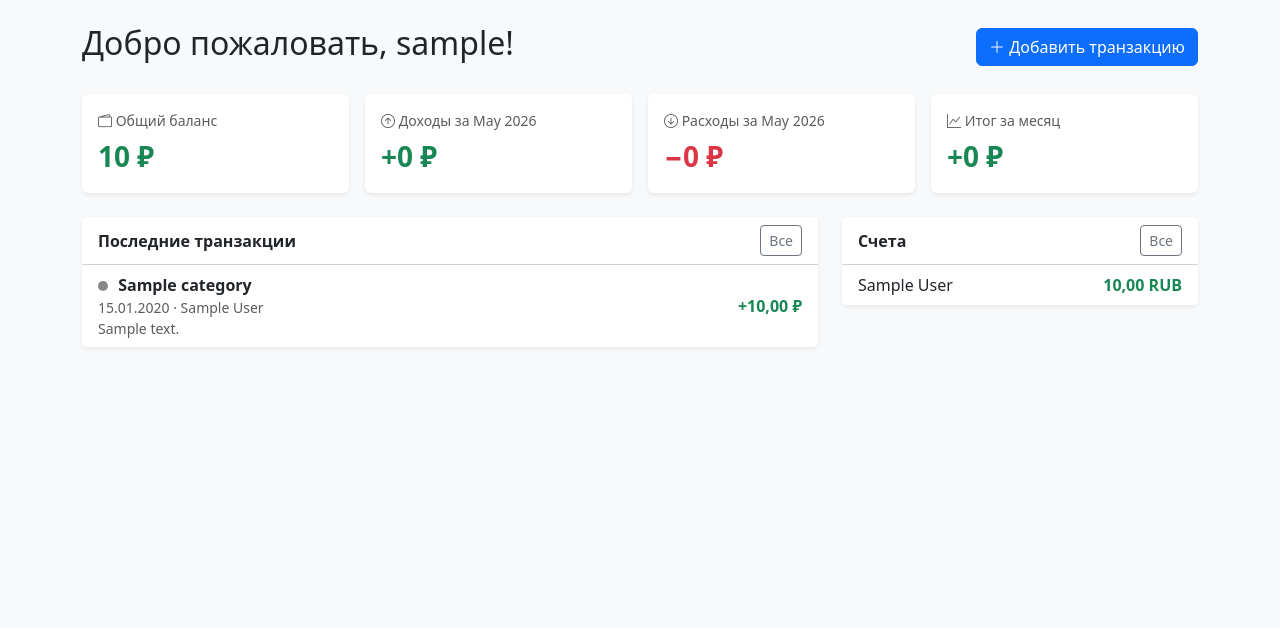
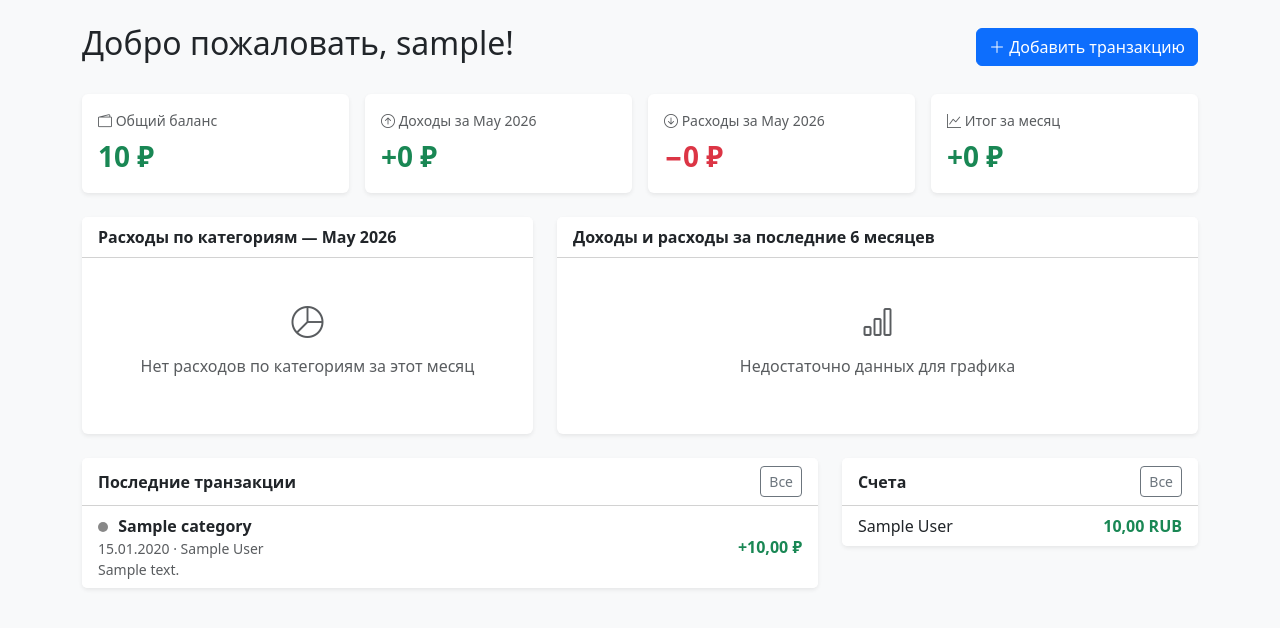
Before and after one commit to aMyrrh/finance_tracker, a Django app: page /dashboard/ in a window 1280 px wide. Shown: the part 56-684 px from the top of the page. Run offline with Django 5.2, Linux system fonts and the light colour scheme; a user stored in the database is signed in; tables that the repository leaves empty hold one stand-in row (values such as "Sample post").

Commit message:
feat: этап 7 — графики Chart.js на дашборде
- Pie-chart расходов по категориям за текущий месяц
- Bar-chart доходов/расходов за последние 6 месяцев
- Агрегации через TruncMonth + annotate в ORM
- Данные передаются в шаблон как JSON через json.dumps

Co-Authored-By: Claude Sonnet 4.6 <noreply@anthropic.com>

```diff
--- a/core/views.py
+++ b/core/views.py
@@ -1,8 +1,12 @@
+import json
+from datetime import date
+
 from django.contrib import messages
 from django.contrib.auth import login
 from django.contrib.auth.forms import UserCreationForm
 from django.contrib.auth.mixins import LoginRequiredMixin
 from django.db.models import Sum
+from django.db.models.functions import TruncMonth
 from django.shortcuts import redirect, render
 from django.urls import reverse_lazy
 from django.utils import timezone
@@ -63,6 +67,48 @@ class DashboardView(LoginRequiredMixin, View):
 
         accounts = Account.objects.filter(owner=user)
 
+        # --- Данные для pie-графика: расходы по категориям за текущий месяц ---
+        pie_data_qs = (
+            month_qs.filter(type='expense', category__isnull=False)
+            .values('category__name', 'category__color')
+            .annotate(total=Sum('amount'))
+            .order_by('-total')
+        )
+        pie_labels = [r['category__name'] for r in pie_data_qs]
+        pie_values = [float(r['total']) for r in pie_data_qs]
+        pie_colors = [r['category__color'] for r in pie_data_qs]
+
+        # --- Данные для bar-графика: доходы и расходы по последним 6 месяцам ---
+        # TruncMonth группирует транзакции по месяцу
+        six_months_ago = date(now.year, now.month, 1)
+        # вычтем 5 месяцев вручную, чтобы не тащить dateutil
+        month_num = now.month - 5
+        year_num = now.year
+        if month_num <= 0:
+            month_num += 12
+            year_num -= 1
+        six_months_ago = date(year_num, month_num, 1)
+
+        bar_qs = (
+            Transaction.objects
+            .filter(owner=user, date__gte=six_months_ago)
+            .annotate(month=TruncMonth('date'))
+            .values('month', 'type')
+            .annotate(total=Sum('amount'))
+            .order_by('month')
+        )
+
+        # Собираем словарь {month_label: {income: x, expense: y}}
+        bar_map: dict = {}
+        for row in bar_qs:
+            label = row['month'].strftime('%b %Y')
+            bar_map.setdefault(label, {'income': 0, 'expense': 0})
+            bar_map[label][row['type']] += float(row['total'])
+
+        bar_labels = list(bar_map.keys())
+        bar_income = [bar_map[l]['income'] for l in bar_labels]
+        bar_expense = [bar_map[l]['expense'] for l in bar_labels]
+
         ctx = {
             'total_balance': total_balance,
             'month_income': month_income,
@@ -71,6 +117,13 @@ class DashboardView(LoginRequiredMixin, View):
             'last_transactions': last_transactions,
             'accounts': accounts,
             'current_month': now.strftime('%B %Y'),
+            # json.dumps — передаём данные в шаблон как JSON-строки для Chart.js
+            'pie_labels': json.dumps(pie_labels, ensure_ascii=False),
+            'pie_values': json.dumps(pie_values),
+            'pie_colors': json.dumps(pie_colors),
+            'bar_labels': json.dumps(bar_labels, ensure_ascii=False),
+            'bar_income': json.dumps(bar_income),
+            'bar_expense': json.dumps(bar_expense),
         }
         return render(request, 'dashboard.html', ctx)
 
--- a/templates/dashboard.html
+++ b/templates/dashboard.html
@@ -50,8 +50,46 @@
     </div>
 </div>
 
+{# Графики #}
+<div class="row g-4 mb-4">
+    <div class="col-lg-5">
+        <div class="card shadow-sm border-0 h-100">
+            <div class="card-header bg-white">
+                <strong>Расходы по категориям — {{ current_month }}</strong>
+            </div>
+            <div class="card-body d-flex align-items-center justify-content-center">
+                {% if pie_values != '[]' %}
+                    <canvas id="pieChart" style="max-height:280px;"></canvas>
+                {% else %}
+                    <div class="text-center text-muted py-4">
+                        <i class="bi bi-pie-chart fs-2"></i>
+                        <p class="mt-2">Нет расходов по категориям за этот месяц</p>
+                    </div>
+                {% endif %}
+            </div>
+        </div>
+    </div>
+    <div class="col-lg-7">
+        <div class="card shadow-sm border-0 h-100">
+            <div class="card-header bg-white">
+                <strong>Доходы и расходы за последние 6 месяцев</strong>
+            </div>
+            <div class="card-body">
+                {% if bar_labels != '[]' %}
+                    <canvas id="barChart" style="max-height:280px;"></canvas>
+                {% else %}
+                    <div class="text-center text-muted py-4">
+                        <i class="bi bi-bar-chart fs-2"></i>
+                        <p class="mt-2">Недостаточно данных для графика</p>
+                    </div>
+                {% endif %}
+            </div>
+        </div>
+    </div>
+</div>
+
+{# Последние транзакции и счета #}
 <div class="row g-4">
-    {# Последние транзакции #}
     <div class="col-lg-8">
         <div class="card shadow-sm border-0">
             <div class="card-header bg-white d-flex justify-content-between align-items-center">
@@ -91,7 +129,6 @@
         </div>
     </div>
 
-    {# Счета #}
     <div class="col-lg-4">
         <div class="card shadow-sm border-0">
             <div class="card-header bg-white d-flex justify-content-between align-items-center">
@@ -119,3 +156,85 @@
     </div>
 </div>
 {% endblock %}
+
+{% block extra_js %}
+<script src="https://cdn.jsdelivr.net/npm/chart.js@4.4.4/dist/chart.umd.min.js"></script>
+<script>
+    // Данные пришли из Django как JSON-строки, парсим их в JS-объекты
+    const pieLabels  = {{ pie_labels|safe }};
+    const pieValues  = {{ pie_values|safe }};
+    const pieColors  = {{ pie_colors|safe }};
+    const barLabels  = {{ bar_labels|safe }};
+    const barIncome  = {{ bar_income|safe }};
+    const barExpense = {{ bar_expense|safe }};
+
+    if (document.getElementById('pieChart')) {
+        new Chart(document.getElementById('pieChart'), {
+            type: 'pie',
+            data: {
+                labels: pieLabels,
+                datasets: [{
+                    data: pieValues,
+                    backgroundColor: pieColors,
+                    borderWidth: 2,
+                    borderColor: '#fff',
+                }]
+            },
+            options: {
+                plugins: {
+                    legend: { position: 'right' },
+                    tooltip: {
+                        callbacks: {
+                            label: ctx => ` ${ctx.label}: ${ctx.parsed.toLocaleString('ru-RU')} ₽`
+                        }
+                    }
+                }
+            }
+        });
+    }
+
+    if (document.getElementById('barChart')) {
+        new Chart(document.getElementById('barChart'), {
+            type: 'bar',
+            data: {
+                labels: barLabels,
+                datasets: [
+                    {
+                        label: 'Доходы',
+                        data: barIncome,
+                        backgroundColor: 'rgba(25, 135, 84, 0.7)',
+                        borderColor: 'rgba(25, 135, 84, 1)',
+                        borderWidth: 1,
+                    },
+                    {
+                        label: 'Расходы',
+                        data: barExpense,
+                        backgroundColor: 'rgba(220, 53, 69, 0.7)',
+                        borderColor: 'rgba(220, 53, 69, 1)',
+                        borderWidth: 1,
+                    }
+                ]
+            },
+            options: {
+                responsive: true,
+                plugins: {
+                    legend: { position: 'top' },
+                    tooltip: {
+                        callbacks: {
+                            label: ctx => ` ${ctx.dataset.label}: ${ctx.parsed.y.toLocaleString('ru-RU')} ₽`
+                        }
+                    }
+                },
+                scales: {
+                    y: {
+                        beginAtZero: true,
+                        ticks: {
+                            callback: val => val.toLocaleString('ru-RU') + ' ₽'
+                        }
+                    }
+                }
+            }
+        });
+    }
+</script>
+{% endblock %}
```
